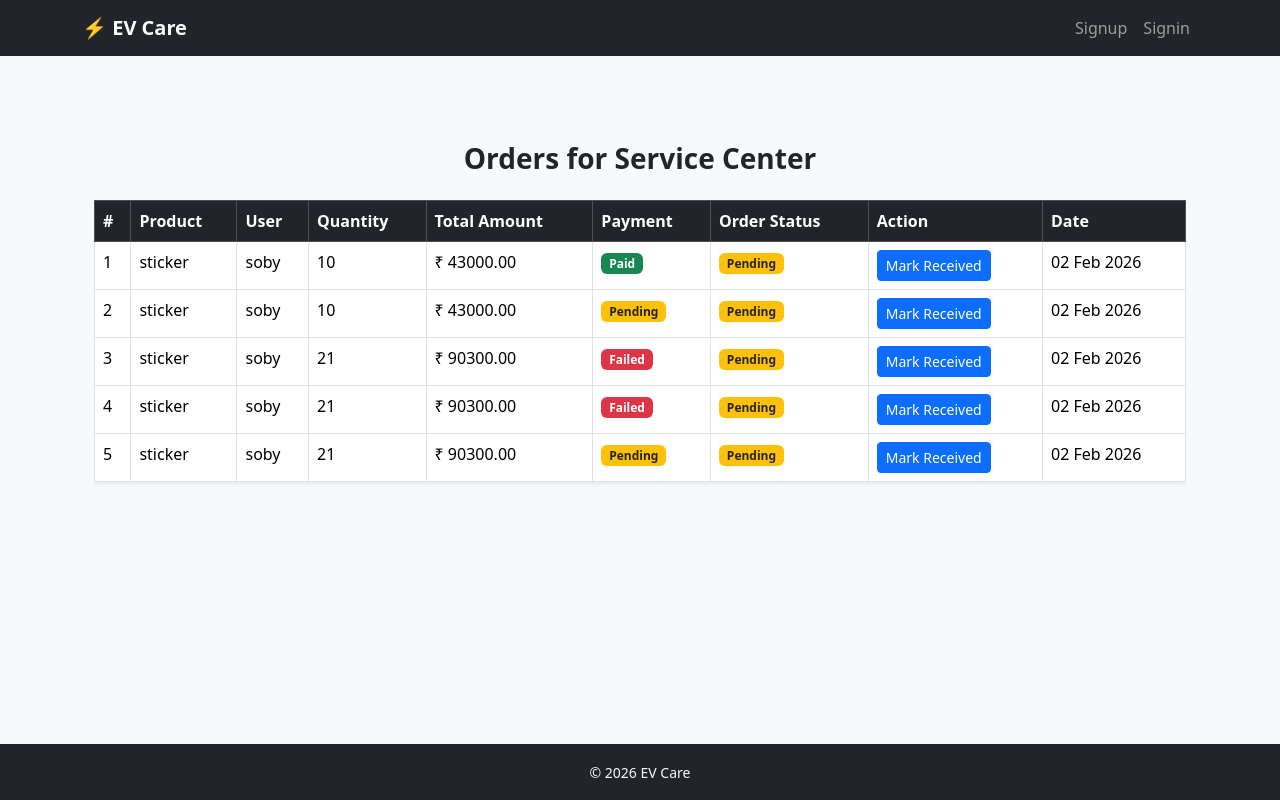
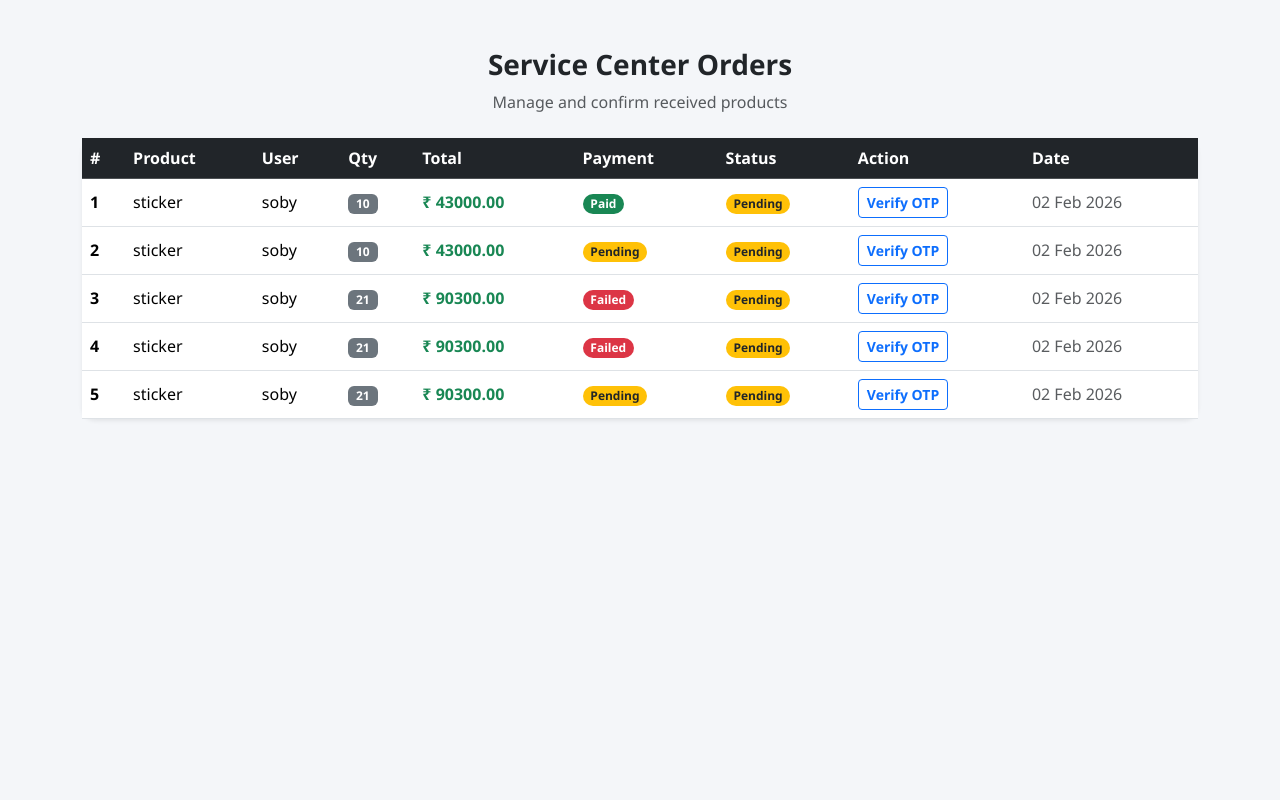
Before and after one commit to soby7736/EV_Care, a Django app: page /service-orders/1/ in a window 1280 px wide. Run offline with Django 5.2, Linux system fonts and the light colour scheme; data comes from the database, SQL or seed files in the repository; both versions use the stored data as it was after the commit; some libraries are stand-ins or nearby versions.

```diff
--- a/ev_care/ev_care/urls.py
+++ b/ev_care/ev_care/urls.py
@@ -62,6 +62,8 @@ urlpatterns = [
     path('buy-product/<int:product_id>/', BuyProductView.as_view(), name='buy_product'),
     path('razorpay-checkout/<int:order_id>/', razorpay_checkout, name='razorpay_checkout'),
     path('razorpay-verify/<int:order_id>/', razorpay_verify, name='razorpay_verify'),
+    path('payment-failed/',payment_failed, name='payment_failed'),
+
     path('order-success/<int:order_id>/', order_success, name='order_success'),
     path('my-orders/', BuyedProductList.as_view(), name='my_orders'),
 
--- a/ev_care/service_app/models.py
+++ b/ev_care/service_app/models.py
@@ -22,5 +22,5 @@ class Products(models.Model):
     name = models.CharField(max_length=100)
     description = models.TextField()
     price = models.DecimalField(decimal_places=2,max_digits=10,null=True,blank=True)
-    quantity = models.CharField(max_length=50,)
+    quantity = models.IntegerField()
     image = models.FileField(upload_to="product_images",null=True,blank=True)
--- a/ev_care/service_app/templates/service_buy_product_list.html
+++ b/ev_care/service_app/templates/service_buy_product_list.html
@@ -1,74 +1,133 @@
-{% extends 'base.html' %}
-{% block title %}Service Orders{% endblock %}
+<!DOCTYPE html>
+<html lang="en">
+<head>
+    <meta charset="UTF-8">
+    <title>Service Orders</title>
 
-{% block content %}
+    <!-- Bootstrap 5 -->
+    <link href="https://cdn.jsdelivr.net/npm/bootstrap@5.3.2/dist/css/bootstrap.min.css" rel="stylesheet">
+
+    <style>
+        body {
+            background-color: #f4f6f9;
+            font-family: 'Segoe UI', sans-serif;
+        }
+
+        .page-title {
+            font-weight: 700;
+        }
+
+        .card {
+            border-radius: 14px;
+        }
+
+        .table thead th {
+            white-space: nowrap;
+        }
+
+        .status-pill {
+            font-size: 0.85rem;
+            padding: 6px 12px;
+            border-radius: 50px;
+            font-weight: 600;
+        }
+    </style>
+</head>
+
+<body>
+
 <div class="container my-5">
 
-    <h3 class="fw-bold mb-4 text-center">Orders for Service Center</h3>
+    <!-- HEADER -->
+    <div class="text-center mb-4">
+        <h3 class="page-title">Service Center Orders</h3>
+        <p class="text-muted">Manage and confirm received products</p>
+    </div>
 
     {% if buyproduct %}
+    <div class="card shadow-sm border-0">
         <div class="table-responsive">
-        <table class="table table-bordered shadow-sm">
-            <thead class="table-dark">
+            <table class="table table-hover align-middle mb-0">
+                <thead class="table-dark sticky-top">
                     <tr>
                         <th>#</th>
                         <th>Product</th>
                         <th>User</th>
-                    <th>Quantity</th>
-                    <th>Total Amount</th>
+                        <th>Qty</th>
+                        <th>Total</th>
                         <th>Payment</th>
-                    <th>Order Status</th>
+                        <th>Status</th>
                         <th>Action</th>
                         <th>Date</th>
                     </tr>
                 </thead>
+
                 <tbody>
                     {% for order in buyproduct %}
                     <tr>
-                    <td>{{ forloop.counter }}</td>
+                        <td class="fw-semibold">{{ forloop.counter }}</td>
+
                         <td>{{ order.product.name }}</td>
+
                         <td>{{ order.user.username }}</td>
-                    <td>{{ order.quantity }}</td>
-                    <td>₹ {{ order.total_amount }}</td>
 
                         <td>
+                            <span class="badge bg-secondary">{{ order.quantity }}</span>
+                        </td>
+
+                        <td class="fw-semibold text-success">
+                            ₹ {{ order.total_amount }}
+                        </td>
+
+                        <!-- PAYMENT STATUS -->
+                        <td>
                             {% if order.payment_status == 'paid' %}
-                        <span class="badge bg-success">Paid</span>
+                                <span class="badge rounded-pill bg-success">Paid</span>
                             {% elif order.payment_status == 'failed' %}
-                        <span class="badge bg-danger">Failed</span>
+                                <span class="badge rounded-pill bg-danger">Failed</span>
                             {% else %}
-                        <span class="badge bg-warning text-dark">Pending</span>
+                                <span class="badge rounded-pill bg-warning text-dark">Pending</span>
                             {% endif %}
                         </td>
 
+                        <!-- ORDER STATUS -->
                         <td>
                             {% if order.order_status == 'pending' %}
-                        <span class="badge bg-warning text-dark">Pending</span>
+                                <span class="badge rounded-pill bg-warning text-dark">Pending</span>
                             {% else %}
-                        <span class="badge bg-success">Received</span>
+                                <span class="badge rounded-pill bg-success">Received</span>
                             {% endif %}
                         </td>
 
+                        <!-- ACTION -->
                         <td>
                             {% if order.order_status == 'pending' %}
-                        <a href="{% url 'send_order_otp' order.id %}" class="btn btn-sm btn-primary">
-                            Mark Received
+                                <a href="{% url 'send_order_otp' order.id %}"
+                                   class="btn btn-sm btn-outline-primary fw-semibold">
+                                    Verify OTP
                                 </a>
-
                             {% else %}
                                 <span class="text-muted">—</span>
                             {% endif %}
                         </td>
 
-                    <td>{{ order.created_at|date:"d M Y" }}</td>
+                        <td class="text-muted">
+                            {{ order.created_at|date:"d M Y" }}
+                        </td>
                     </tr>
                     {% endfor %}
                 </tbody>
             </table>
         </div>
+    </div>
+
     {% else %}
-    <p class="text-center text-muted">No orders assigned yet.</p>
+        <div class="text-center py-5">
+            <h6 class="text-muted">No orders assigned yet 🚫</h6>
+        </div>
     {% endif %}
 
 </div>
-{% endblock %}
+
+</body>
+</html>
--- a/ev_care/user_app/models.py
+++ b/ev_care/user_app/models.py
@@ -14,7 +14,7 @@ class CustomUser(AbstractUser):
 
 #  Vechichle Registration
 class Vehicle(models.Model):
-    user = models.ForeignKey(CustomUser,on_delete=models.CASCADE,null=True,blank=True)
+    user = models.OneToOneField(CustomUser,on_delete=models.CASCADE,null=True,blank=True)
     brand = models.CharField(max_length=100,null=True,blank=True)
     model = models.CharField(max_length=100,null=True,blank=True)
     connector_type = models.CharField(max_length=100,choices=[('type1', 'Type 1'),
--- a/ev_care/user_app/templates/vehicle_list.html
+++ b/ev_care/user_app/templates/vehicle_list.html
@@ -8,11 +8,6 @@
     <div class="d-flex flex-column flex-md-row justify-content-between
                 align-items-start align-items-md-center mb-4 gap-3">
         <h2 class="fw-bold mb-0">My Vehicles</h2>
-
-        <a href="{% url 'addv' %}"
-           class="btn btn-primary btn-lg rounded-pill px-4">
-            + Add Vehicle
-        </a>
     </div>
 
     {% if vehicles %}
```
Also changed, not shown: ev_care/service_app/templates/confirm_order_otp.html (+78 -12 lines), ev_care/service_app/templates/service_add.html (+32 -6 lines), ev_care/service_app/templates/servicelist_center.html (+22 -10 lines), ev_care/user_app/templates/buy_product.html (+15 -1 lines), ev_care/user_app/templates/payment_failed.html (added, +48 -0 lines), ev_care/user_app/views.py (+46 -11 lines), ev_care/db.sqlite3, ev_care/product_images/one_piece_VxtC1el.jpg (added), ev_care/service_app/migrations/0005_alter_products_quantity.py (added), ev_care/user_app/migrations/0025_alter_vehicle_user.py (added), 1 other file. Lines whose indentation alone changed are shown as unchanged.
